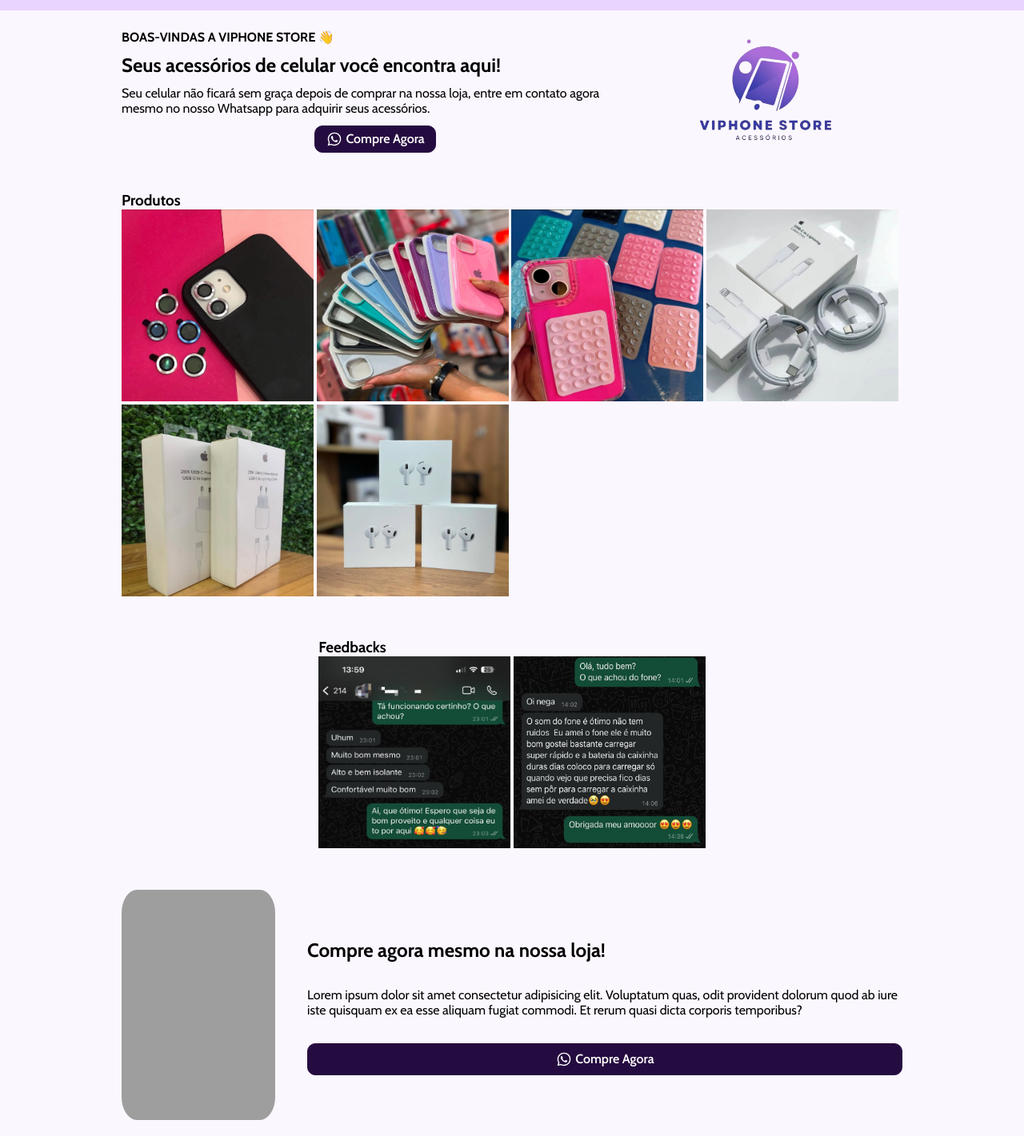
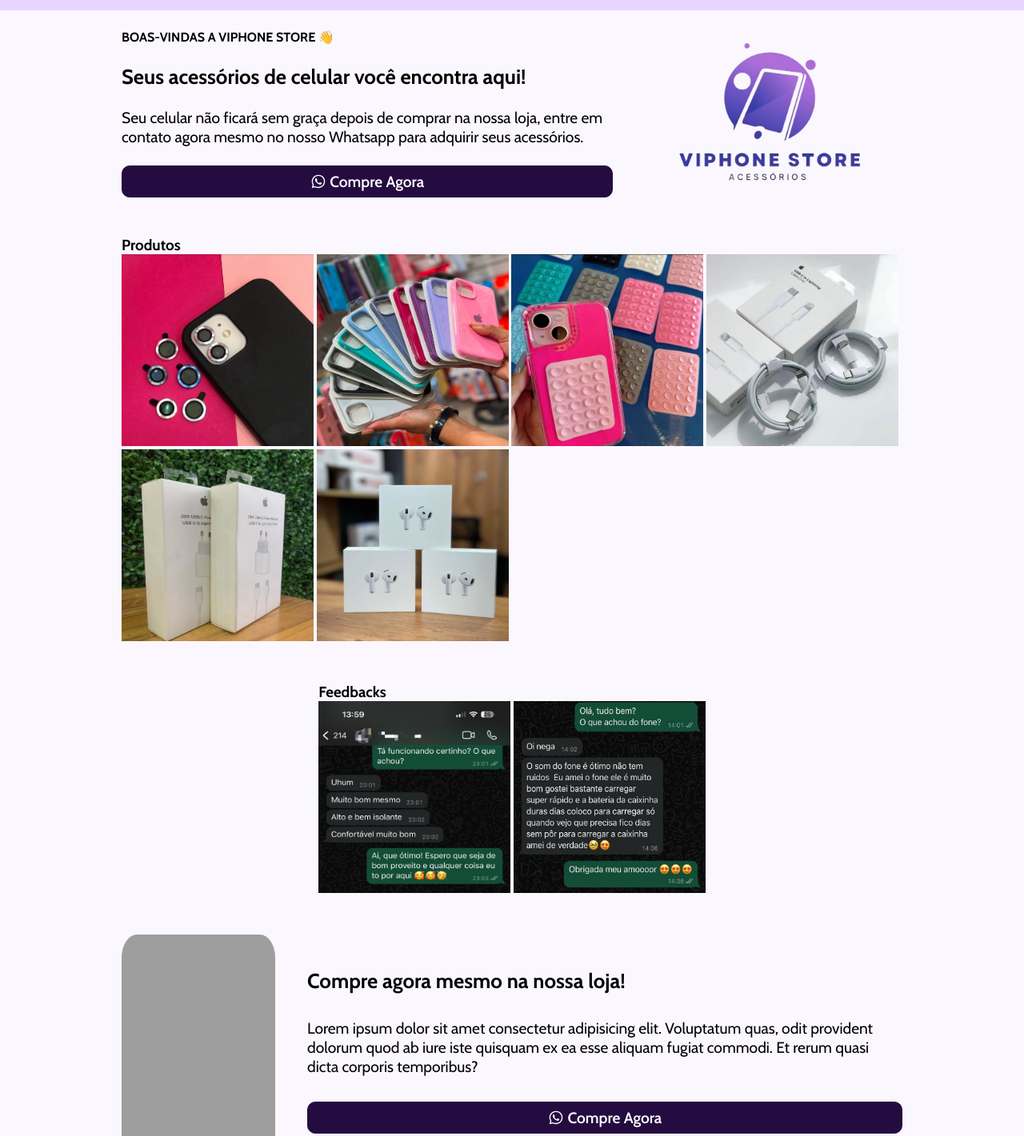
Before and after one commit to uninove-project/front-end, a plain HTML site: page index.html in a window 1280 px wide. Shown: the part 80-1501 px from the top of the page at 80% size. Drawn offline with nearby package versions, Linux system fonts and the light colour scheme; grey boxes are pictures that could not be loaded.

Commit message:
feat: some changes at font-size and imgs size

```diff
--- a/style.css
+++ b/style.css
@@ -87,11 +87,6 @@
   align-self: center;
 }
 
-section#home {
-  display: flex;
-  flex-direction: row;
-}
-
 .left {
   display: flex;
   flex-direction: column;
@@ -108,9 +103,37 @@
   justify-content: center;
 }
 
-.right img {
-  width: 175px;
+/* HOME */
+section#home {
+  display: flex;
+  flex-direction: row;
+  gap: 2rem;
 }
+
+#home .left {
+  display: flex;
+  flex-direction: column;
+  gap: 1.5rem;
+}
+
+#home .left h2 {
+  font-size: 1.6rem;
+}
+
+#home .left p {
+  font-size: 1.2rem;
+}
+
+#home .wpp {
+  width: 100%;
+  height: 2.5rem;
+  font-size: 1.2rem;
+}
+
+#home .right img {
+  width: 15rem;
+}
+
 
 /* CONTACT */
 #contact {
@@ -126,12 +149,17 @@
 }
 
 #contact .right-text h3 {
-  font-size: 1.5rem;
+  font-size: 1.6rem;
+}
+
+#contact .right-text p {
+  font-size: 1.2rem;
 }
 
 #contact .right-text .wpp {
   width: 100%;
   height: 2.5rem;
+  font-size: 1.2rem;
 }
 
 #contact img {
```
